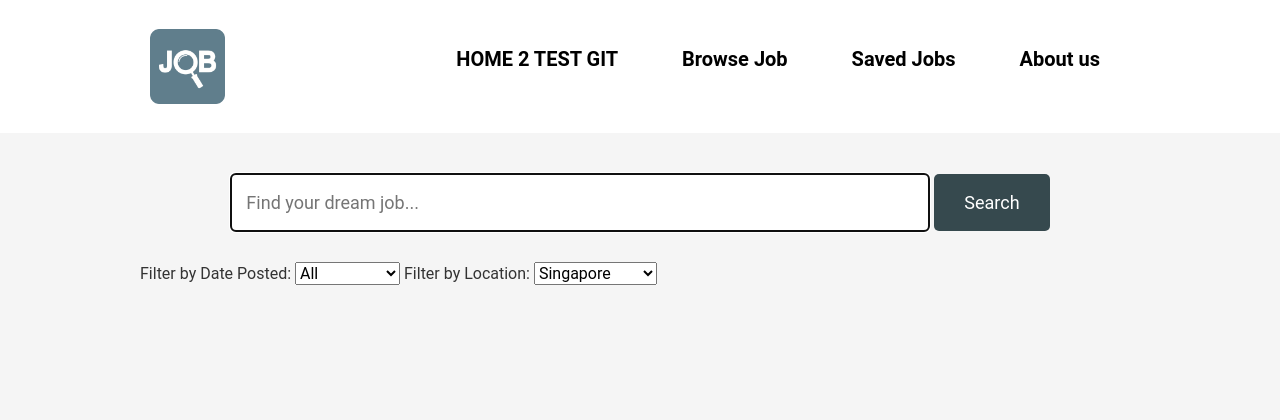
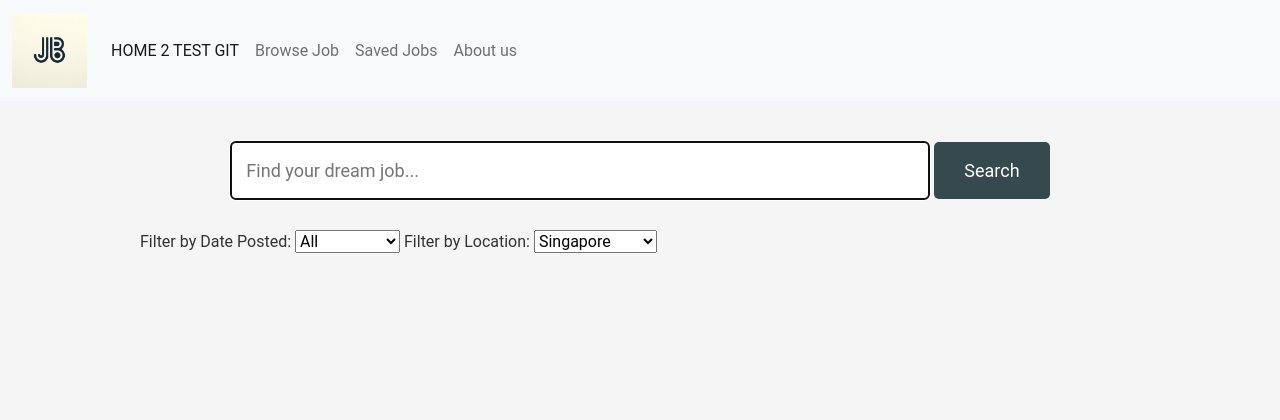
Before and after one commit to RoCode2000/JobSearchProject, a Flask app: page / in a window 1280 px wide. Shown: the top 420 px of the page. Run offline with Flask 3, Linux system fonts and the light colour scheme.

Commit message:
Changed navbar

```diff
--- a/static/styles.css
+++ b/static/styles.css
@@ -30,12 +30,12 @@ body {
   letter-spacing: 1px;
 }
 
-  .logo{
+.logo {
   width: 75px;
 }
 
 
-  .navbar{
+/* .navbar{
     width:85;
     margin: auto;
     padding: 5px 150px;
@@ -71,7 +71,7 @@ body {
 
   .navbar ul li:hover::after{
     width: 100%;
-  }
+  } */
 
 main {
   padding: 40px 0;
@@ -151,7 +151,7 @@ body {
   color: #ecf0f1;
 }
 
-  select{
+select {
   margin-bottom: 30px;
 }
 
@@ -171,10 +171,10 @@ body {
 
 /* On mouse-over, add a deeper shadow */
 .card:hover {
-    box-shadow: 0 8px 16px 0 rgba(0,0,0,0.2);
+  box-shadow: 0 8px 16px 0 rgba(0, 0, 0, 0.2);
 }
 
-  .card img{
+.card img {
   width: 50%;
   aspect-ratio: 3/2;
   object-fit: contain;
@@ -183,22 +183,23 @@ body {
   padding-left: 15px;
 }
 
-  #cardtext{
+#cardtext {
   font-size: 20px;
   padding-left: 0px;
   float: left;
   align-items: center;
 }
 
-  #cardphoto{
+#cardphoto {
 
   float: left;
 }
 
-  #description{
+#description {
   overflow: hidden;
   display: -webkit-box;
-    -webkit-line-clamp: 2; /* number of lines to show */
+  -webkit-line-clamp: 2;
+  /* number of lines to show */
   line-clamp: 2;
   -webkit-box-orient: vertical;
 }
--- a/templates/layout.html
+++ b/templates/layout.html
@@ -15,20 +15,35 @@
 
 <body>
 
-  <header>
-    <div class="navbar" id="navbar">
-
-      <img src="/static/jobicon.ico" class="logo" href="/">
-      <nav>
-        <ul>
-          <li><a href="/">HOME 2 TEST GIT</a></li>
-          <li><a href="#">Browse Job</a></li>
-          <li><a href="#">Saved Jobs</a></li>
-          <li><a href="#">About us</a></li>
+  <!-- NavBar - Roger -->
+  <nav class="navbar navbar-expand-lg navbar-light bg-light">
+    <div class="container-fluid">
+      <a class="navbar-brand" href="/">
+        <img src="/static/icon.webp" alt="Logo" class="logo">
+      </a>
+      <button class="navbar-toggler" type="button" data-bs-toggle="collapse" data-bs-target="#navbarNav"
+        aria-controls="navbarNav" aria-expanded="false" aria-label="Toggle navigation">
+        <span class="navbar-toggler-icon"></span>
+      </button>
+      <div class="collapse navbar-collapse" id="navbarNav">
+        <ul class="navbar-nav">
+          <li class="nav-item">
+            <a class="nav-link active" aria-current="page" href="/">HOME 2 TEST GIT</a>
+          </li>
+          <li class="nav-item">
+            <a class="nav-link" href="#">Browse Job</a>
+          </li>
+          <li class="nav-item">
+            <a class="nav-link" href="#">Saved Jobs</a>
+          </li>
+          <li class="nav-item">
+            <a class="nav-link" href="#">About us</a>
+          </li>
         </ul>
-      </nav>
+      </div>
     </div>
-  </header>
+  </nav>
+  <!-- Roger -->
 
   <main class="container">
     {% block main %}{% endblock %}
```
Also changed, not shown: static/icon.webp (added). Lines whose indentation alone changed are shown as unchanged.
